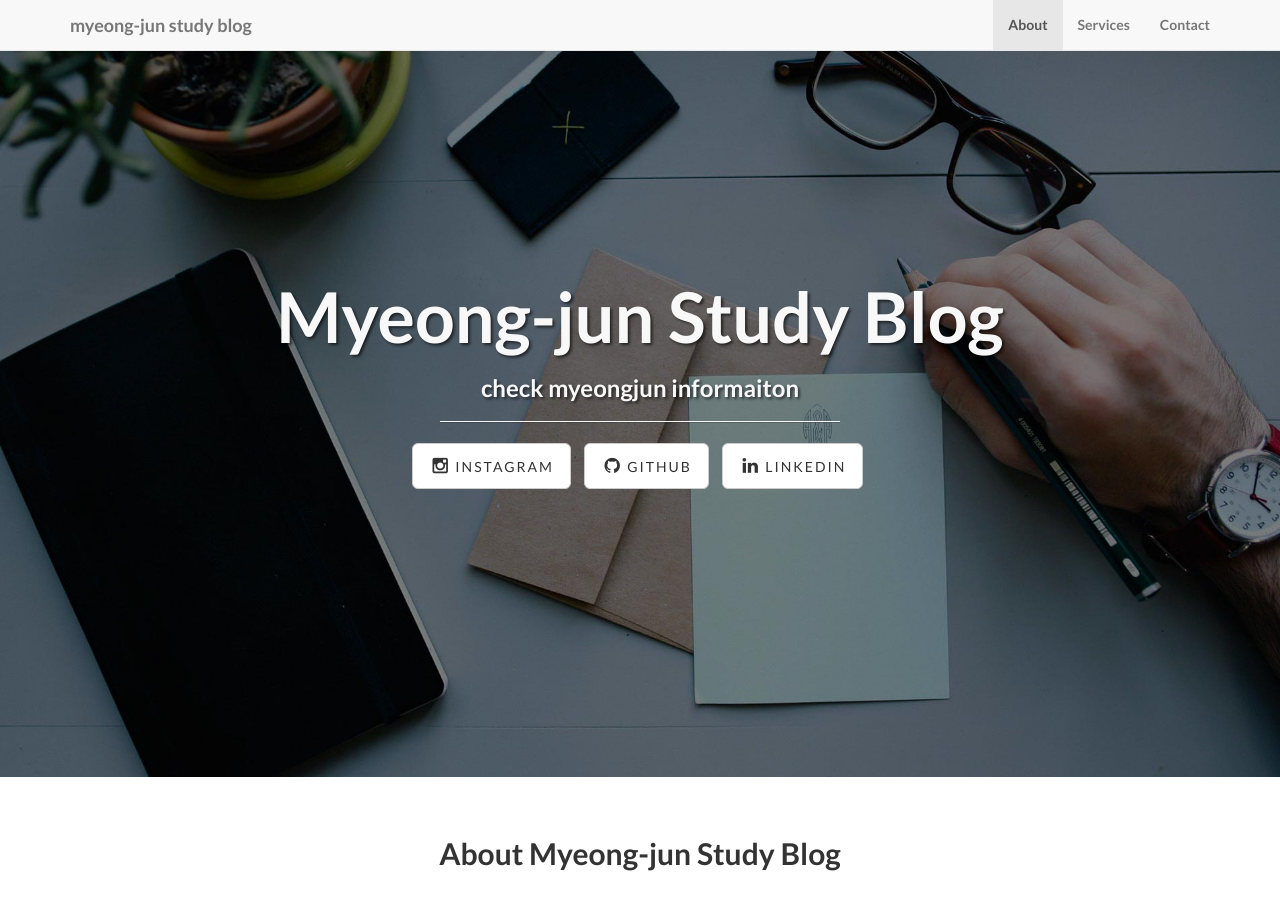
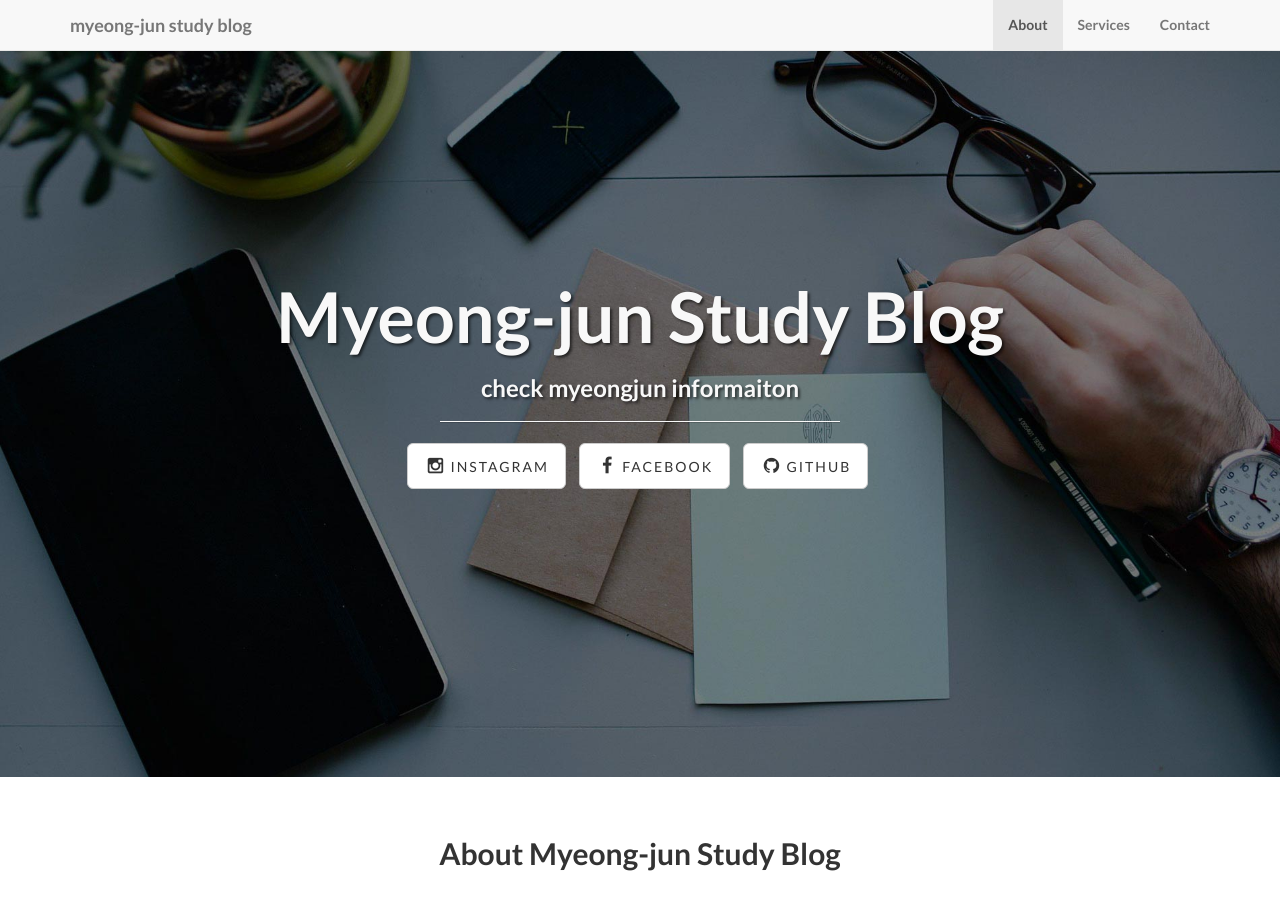
Before and after one commit to myeong-jun/myeong-jun.github.io, a Jekyll site: the page built from index.html, in a window 1280 px wide and 900 px high. Built offline with Jekyll 4.4.1, drawn with Linux system fonts in a browser that asks for light colours.

Commit message:
Update _config.yml

```diff
--- a/_config.yml
+++ b/_config.yml
@@ -25,9 +25,10 @@ permalink: pretty
 social:
   - title: instagram
     url: https://www.instagram.com/maypaul1/?hl=ko
+  - title: facebook
+    url: https://www.facebook.com/profile.php?id=100003462615271
   - title: github
     url: https://github.com/myeong-jun
-  - title: linkedin
-    url:
+
 
 theme: jekyll-theme-cayman
```
